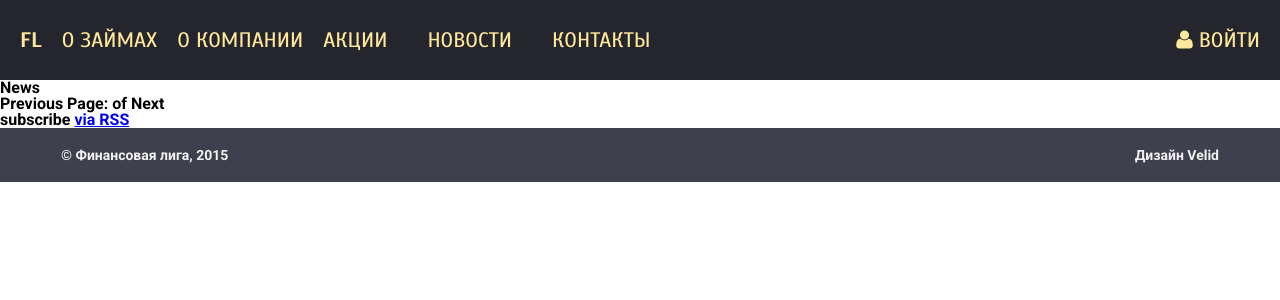
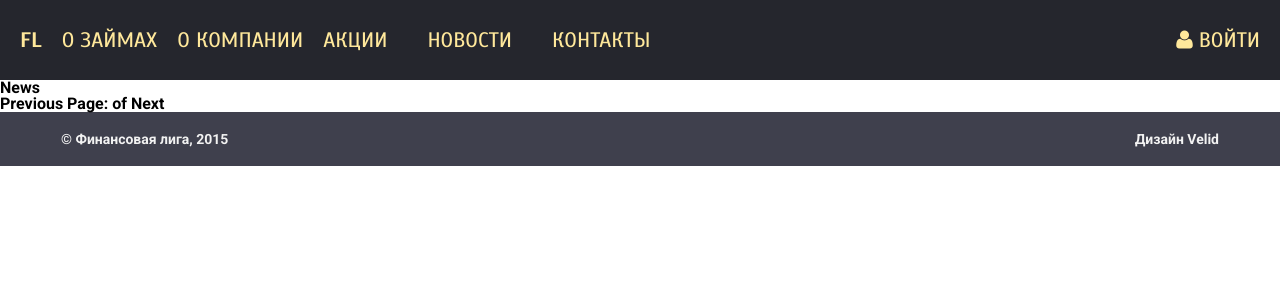
Before and after one commit to krupnov/mf-static, a Jekyll site: the page built from news/index.html, in a window 1280 px wide. Shown: the top 300 px of the page. Built offline with Jekyll 4.4.1, drawn with Linux system fonts in a browser that asks for light colours; nearby versions of some CDN libraries.

Commit message:
Minor changes

```diff
--- a/_includes/header.html
+++ b/_includes/header.html
@@ -13,7 +13,7 @@
 					<li><a href="#" class="loan">О займах</a></li>
 					<li><a href="#" class="about">О компании</a></li>
 					<li><a href="#" class="stock">Акции</a></li>
-					<li><a href="#" class="news">Новости</a></li>
+					<li><a href="{{ site.baseurl }}/news/" class="news">Новости</a></li>
 					<li><a href="#" class="contacts">Контакты</a></li>
 				</ul>
 			</nav>
--- a/_layouts/error.html
+++ b/_layouts/error.html
@@ -9,7 +9,7 @@
 				<img src="{{ page.errorImage }}" height="220" width="220" alt="{{ page.title }}" />
 				<h1>{{ page.errorHeader }}</h1>
 				<p>{{ page.errorText }}<br />
-					Вернуться на <a href="{{ site.url }}">главную страницу</a></p>
+					Вернуться на <a href="{{ site.baseurl }}/">главную страницу</a></p>
 			</div>
 		</div>
 	</body>
--- a/news/index.html
+++ b/news/index.html
@@ -3,8 +3,6 @@ layout: default
 paginate:
  category: 'news'
 ---
-<div class="home">
-
 <h1 class="page-heading">News</h1>
 
 <ul class="post-list">
@@ -32,6 +30,3 @@ paginate:
     <span class="next ">Next</span>
   {% endif %}
 </div>
-  <p class="rss-subscribe">subscribe <a href="{{ "/feed.xml" | prepend: site.baseurl }}">via RSS</a></p>
-
-</div>
```
Lines whose indentation alone changed are shown as unchanged.
